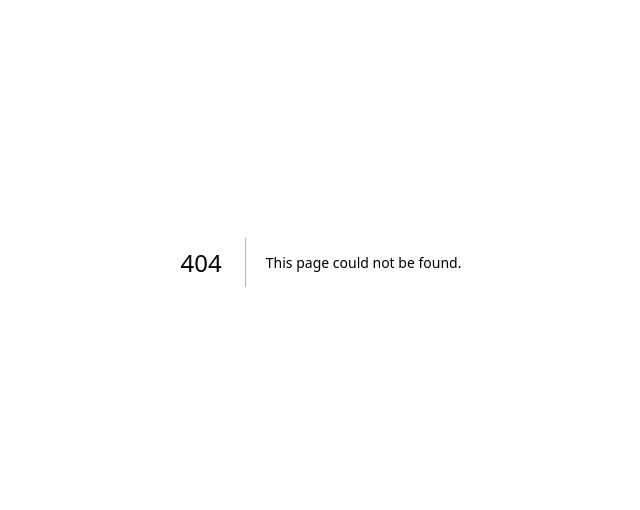
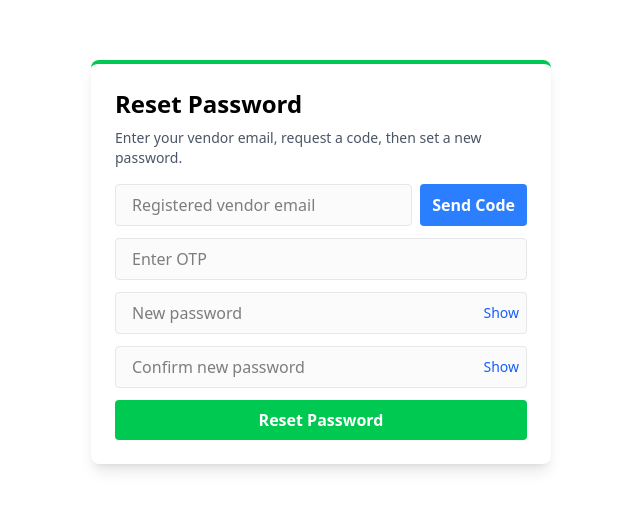
Before and after one commit to amilasampath0130/grysosta-vendor-dashboard, a Next.js app: page /auth/reset-password in a window 1280 px wide. Before the commit this address had no page. Shown: the part 138-648 px from the top of the page, without its empty margins (319-959 px from the left). Built offline with nearby package versions, Linux system fonts and the light colour scheme; no server answers.

Commit message:
Feat: Update the vendor loging function with reset password option

```diff
--- /dev/null
+++ b/app/auth/reset-password/page.tsx
@@ -0,0 +1,10 @@
+import { Suspense } from "react";
+import ResetPasswordForm from "@/components/auth/ResetPasswordForm";
+
+export default function ResetPasswordPage() {
+  return (
+    <Suspense fallback={<div>Loading...</div>}>
+      <ResetPasswordForm />
+    </Suspense>
+  );
+}
--- a/components/auth/LoginForm.tsx
+++ b/components/auth/LoginForm.tsx
@@ -1,6 +1,6 @@
 "use client";
 
-import { useRouter } from "next/navigation";
+import { useRouter, useSearchParams } from "next/navigation";
 import { useState } from "react";
 import { ApiResponse, parseJsonResponse } from "@/lib/api";
 import { getApiBaseUrl } from "@/lib/apiBaseUrl";
@@ -29,6 +29,8 @@ const LoginForm = () => {
   const [loading, setLoading] = useState(false);
 
   const router = useRouter();
+  const searchParams = useSearchParams();
+  const notice = searchParams.get("notice");
 
   const handleSubmit = async (e: React.FormEvent<HTMLFormElement>) => {
     e.preventDefault();
@@ -121,6 +123,22 @@ const LoginForm = () => {
           />
 
           <button
+            type="button"
+            onClick={() =>
+              router.push(
+                `/auth/reset-password${
+                  email.trim()
+                    ? `?email=${encodeURIComponent(email.trim())}`
+                    : ""
+                }`,
+              )
+            }
+            className="text-sm text-blue-600 text-left hover:underline"
+          >
+            Reset Password
+          </button>
+
+          <button
             disabled={loading}
             className={`bg-green-500 text-white font-bold px-6 py-2 rounded transition ${
               loading ? "opacity-60 cursor-not-allowed" : "hover:bg-green-600"
@@ -134,6 +152,12 @@ const LoginForm = () => {
               {error}
             </div>
           )}
+
+          {!error && notice && (
+            <div className="bg-blue-500 text-white text-sm py-2 px-3 rounded-md">
+              {notice}
+            </div>
+          )}
         </form>
       </div>
     </div>
--- /dev/null
+++ b/components/auth/ResetPasswordForm.tsx
@@ -0,0 +1,207 @@
+"use client";
+
+import { useRouter, useSearchParams } from "next/navigation";
+import { useMemo, useState } from "react";
+import { ApiResponse, parseJsonResponse } from "@/lib/api";
+import { getApiBaseUrl } from "@/lib/apiBaseUrl";
+
+const strongPasswordRegex =
+  /^(?=.*[a-z])(?=.*[A-Z])(?=.*\d)(?=.*[@#$%^&*!]).{8,}$/;
+
+const strongPasswordError =
+  "Password must be at least 8 characters and include uppercase, lowercase, number, and one special character (@#$%^&*!).";
+
+export default function ResetPasswordForm() {
+  const apiBaseUrl = getApiBaseUrl();
+  const router = useRouter();
+  const searchParams = useSearchParams();
+
+  const initialEmail = useMemo(() => searchParams.get("email") || "", [searchParams]);
+
+  const [email, setEmail] = useState(initialEmail);
+  const [otp, setOtp] = useState("");
+  const [newPassword, setNewPassword] = useState("");
+  const [confirmPassword, setConfirmPassword] = useState("");
+  const [showNewPassword, setShowNewPassword] = useState(false);
+  const [showConfirmPassword, setShowConfirmPassword] = useState(false);
+  const [sendingCode, setSendingCode] = useState(false);
+  const [resetting, setResetting] = useState(false);
+  const [error, setError] = useState<string | null>(null);
+  const [info, setInfo] = useState<string | null>(null);
+
+  const handleSendCode = async () => {
+    if (sendingCode) return;
+
+    setError(null);
+    setInfo(null);
+
+    if (!email.trim()) {
+      setError("Email is required.");
+      return;
+    }
+
+    setSendingCode(true);
+    try {
+      const res = await fetch(`${apiBaseUrl}/api/vendor/request-password-reset`, {
+        method: "POST",
+        headers: { "Content-Type": "application/json" },
+        credentials: "include",
+        body: JSON.stringify({ email: email.trim() }),
+      });
+
+      const data = await parseJsonResponse<ApiResponse>(res);
+      if (!res.ok || !data?.success) {
+        throw new Error(data?.message || "Failed to send reset code.");
+      }
+
+      setInfo("Reset code sent to your email.");
+    } catch (err) {
+      setError(err instanceof Error ? err.message : "Failed to send reset code.");
+    } finally {
+      setSendingCode(false);
+    }
+  };
+
+  const handleResetPassword = async (e: React.FormEvent<HTMLFormElement>) => {
+    e.preventDefault();
+    if (resetting) return;
+
+    setError(null);
+    setInfo(null);
+
+    if (!email.trim() || !otp.trim() || !newPassword || !confirmPassword) {
+      setError("Email, OTP, new password, and confirm password are required.");
+      return;
+    }
+
+    if (!strongPasswordRegex.test(newPassword)) {
+      setError(strongPasswordError);
+      return;
+    }
+
+    if (newPassword !== confirmPassword) {
+      setError("Passwords do not match.");
+      return;
+    }
+
+    setResetting(true);
+    try {
+      const res = await fetch(`${apiBaseUrl}/api/vendor/reset-password`, {
+        method: "POST",
+        headers: { "Content-Type": "application/json" },
+        credentials: "include",
+        body: JSON.stringify({
+          email: email.trim(),
+          otp: otp.trim(),
+          newPassword,
+          confirmPassword,
+        }),
+      });
+
+      const data = await parseJsonResponse<ApiResponse>(res);
+      if (!res.ok || !data?.success) {
+        throw new Error(data?.message || "Failed to reset password.");
+      }
+
+      router.push(
+        `/auth/login?notice=${encodeURIComponent("Password reset successful. Please login.")}`,
+      );
+    } catch (err) {
+      setError(err instanceof Error ? err.message : "Failed to reset password.");
+    } finally {
+      setResetting(false);
+    }
+  };
+
+  return (
+    <div className="grid place-items-center h-screen px-4">
+      <div className="shadow-lg rounded-lg border-t-4 p-6 border-green-500 w-full max-w-[460px]">
+        <h1 className="text-2xl font-bold mb-2">Reset Password</h1>
+        <p className="text-sm text-gray-600 mb-4">
+          Enter your vendor email, request a code, then set a new password.
+        </p>
+
+        <form onSubmit={handleResetPassword} className="flex flex-col gap-3">
+          <div className="flex gap-2">
+            <input
+              value={email}
+              onChange={(e) => setEmail(e.target.value)}
+              type="email"
+              placeholder="Registered vendor email"
+              className="border border-gray-200 py-2 px-4 bg-zinc-100/40 rounded flex-1"
+            />
+            <button
+              type="button"
+              onClick={handleSendCode}
+              disabled={sendingCode}
+              className={`px-3 py-2 rounded text-white font-semibold ${
+                sendingCode ? "bg-blue-400" : "bg-blue-500 hover:bg-blue-600"
+              }`}
+            >
+              {sendingCode ? "Sending..." : "Send Code"}
+            </button>
+          </div>
+
+          <input
+            value={otp}
+            onChange={(e) => setOtp(e.target.value)}
+            type="text"
+            maxLength={6}
+            placeholder="Enter OTP"
+            className="border border-gray-200 py-2 px-4 bg-zinc-100/40 rounded"
+          />
+
+          <div className="relative">
+            <input
+              value={newPassword}
+              onChange={(e) => setNewPassword(e.target.value)}
+              type={showNewPassword ? "text" : "password"}
+              placeholder="New password"
+              className="border border-gray-200 py-2 px-4 pr-20 bg-zinc-100/40 rounded w-full"
+            />
+            <button
+              type="button"
+              onClick={() => setShowNewPassword((value) => !value)}
+              className="absolute right-2 top-1/2 -translate-y-1/2 text-sm text-blue-600"
+            >
+              {showNewPassword ? "Hide" : "Show"}
+            </button>
+          </div>
+
+          <div className="relative">
+            <input
+              value={confirmPassword}
+              onChange={(e) => setConfirmPassword(e.target.value)}
+              type={showConfirmPassword ? "text" : "password"}
+              placeholder="Confirm new password"
+              className="border border-gray-200 py-2 px-4 pr-20 bg-zinc-100/40 rounded w-full"
+            />
+            <button
+              type="button"
+              onClick={() => setShowConfirmPassword((value) => !value)}
+              className="absolute right-2 top-1/2 -translate-y-1/2 text-sm text-blue-600"
+            >
+              {showConfirmPassword ? "Hide" : "Show"}
+            </button>
+          </div>
+
+          <button
+            type="submit"
+            disabled={resetting}
+            className={`bg-green-500 text-white font-bold px-6 py-2 rounded transition ${
+              resetting ? "opacity-60 cursor-not-allowed" : "hover:bg-green-600"
+            }`}
+          >
+            {resetting ? "Resetting..." : "Reset Password"}
+          </button>
+
+          {info && <div className="bg-blue-500 text-white text-sm py-2 px-3 rounded-md">{info}</div>}
+
+          {error && (
+            <div className="bg-red-500 text-white text-sm py-2 px-3 rounded-md">{error}</div>
+          )}
+        </form>
+      </div>
+    </div>
+  );
+}
--- a/components/onboard/Information.tsx
+++ b/components/onboard/Information.tsx
@@ -26,6 +26,11 @@ import {
 } from "lucide-react";
 import { authFetch, clearAuthToken } from "@/lib/api";
 import { getApiBaseUrl } from "@/lib/apiBaseUrl";
+
+const strongPasswordRegex =
+  /^(?=.*[a-z])(?=.*[A-Z])(?=.*\d)(?=.*[@#$%^&*!]).{8,}$/;
+const strongPasswordError =
+  "Password must be at least 8 characters and include uppercase, lowercase, number, and one special character (@#$%^&*!).";
 
 export default function Information() {
   const apiBaseUrl = getApiBaseUrl();
@@ -319,8 +324,8 @@ export default function Information() {
 
     if (!formData.vendorDashboardPassword.trim()) {
       newErrors.vendorDashboardPassword = "Password is required";
-    } else if (formData.vendorDashboardPassword.length < 8) {
-      newErrors.vendorDashboardPassword = "Password must be at least 8 characters";
+    } else if (!strongPasswordRegex.test(formData.vendorDashboardPassword)) {
+      newErrors.vendorDashboardPassword = strongPasswordError;
     }
 
     if (!formData.vendorDashboardPasswordConfirm.trim()) {
```
